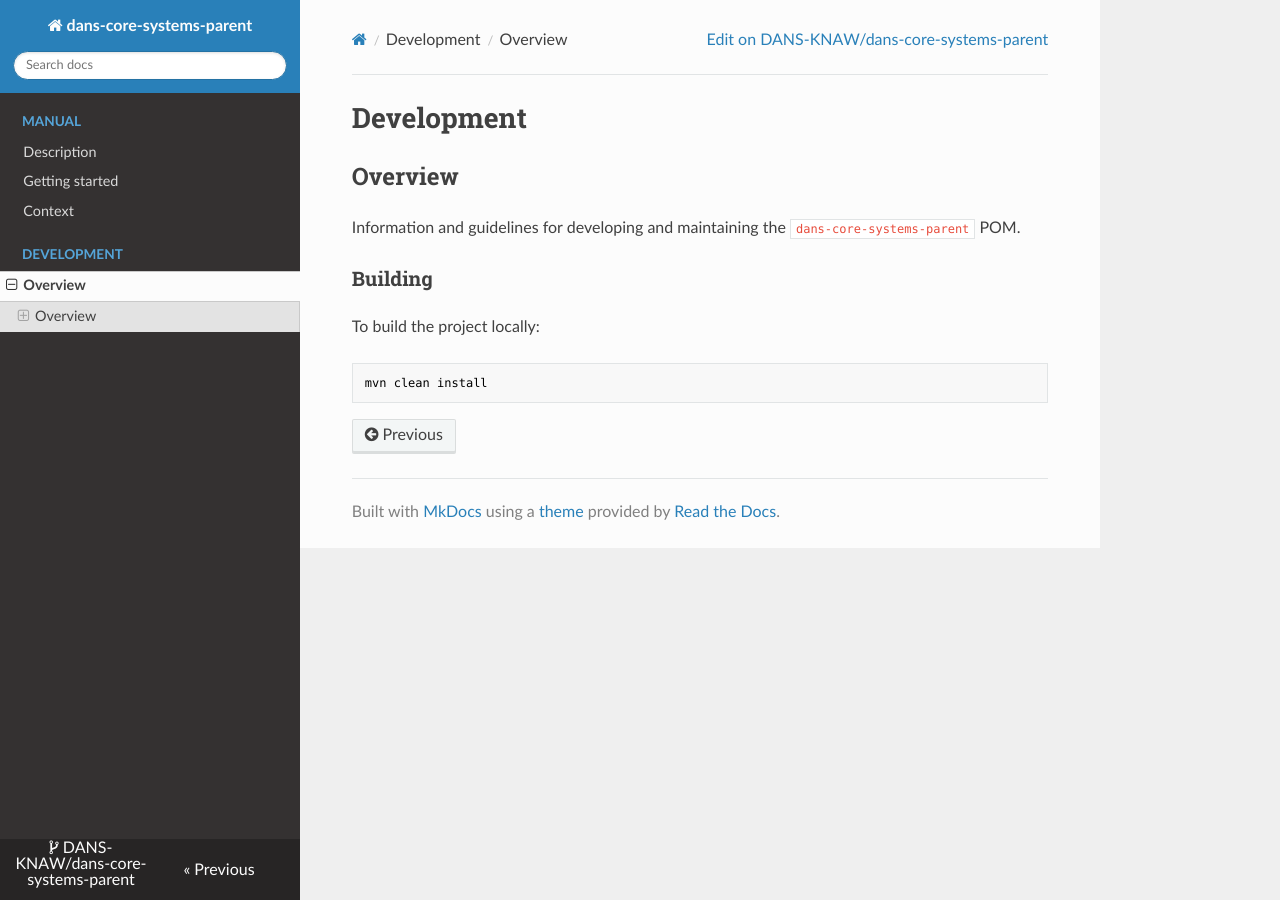
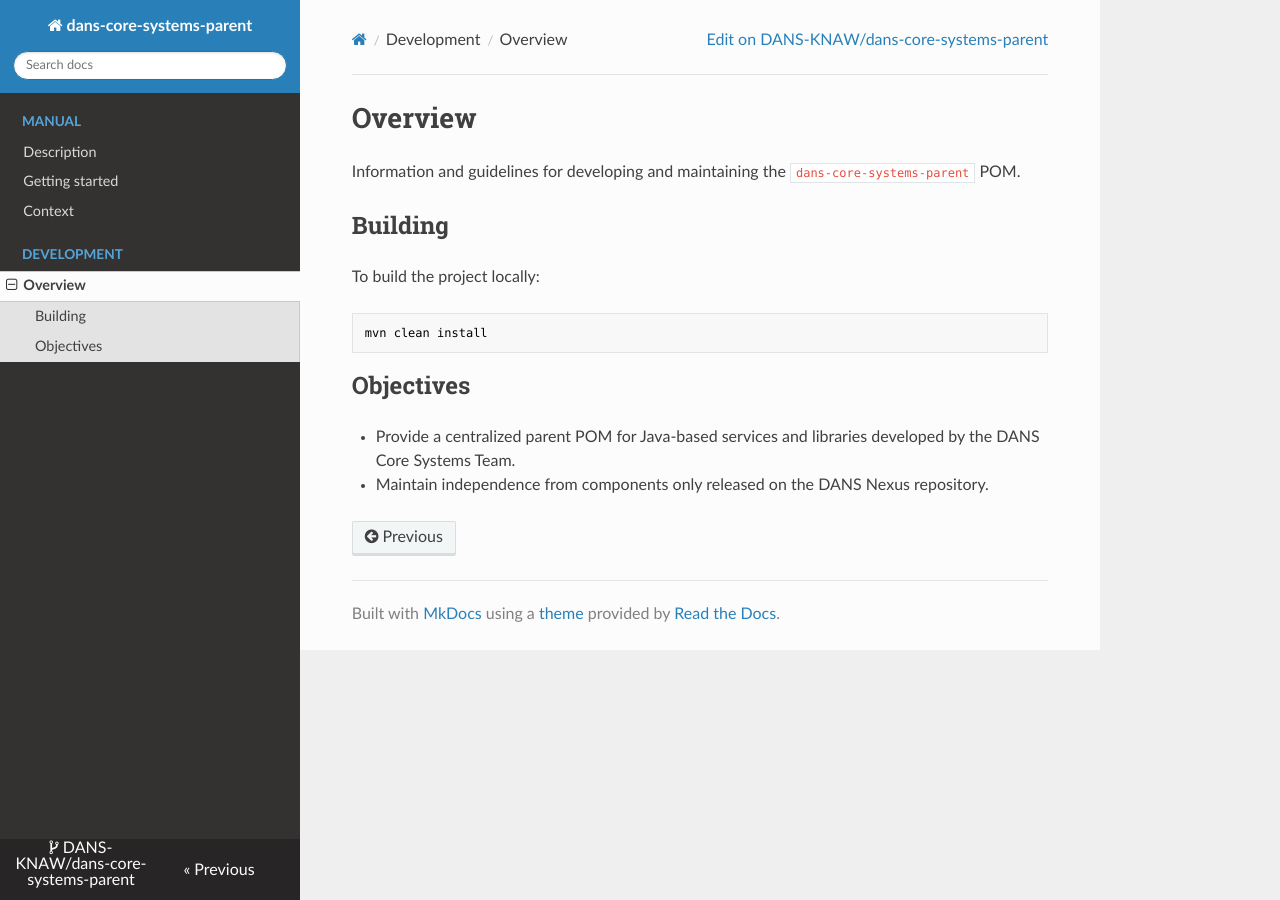
Before and after one commit to DANS-KNAW/dans-core-systems-parent, an MkDocs documentation site: the page built from docs/dev.md, in a window 1280 px wide. Built offline with MkDocs 1.6.1, drawn with Linux system fonts in a browser that asks for light colours; nearby versions of some CDN libraries.

````diff
--- a/docs/dev.md
+++ b/docs/dev.md
@@ -1,13 +1,17 @@
-# Development
+# Overview
 
-## Overview
 
 Information and guidelines for developing and maintaining the `dans-core-systems-parent` POM.
 
-### Building
+## Building
 
 To build the project locally:
 
 ```bash
 mvn clean install
 ```
+
+## Objectives
+
+- Provide a centralized parent POM for Java-based services and libraries developed by the DANS Core Systems Team.
+- Maintain independence from components only released on the DANS Nexus repository.
--- a/mkdocs.yml
+++ b/mkdocs.yml
@@ -29,6 +29,9 @@ nav:
   - Development:
       - Overview: dev.md
 
+extra:
+  dans_core_systems_url: https://dans-knaw.github.io/dans-datastation-architecture/
+
 plugins:
   - markdownextradata
   - search
````
Also changed, not shown: docs/context.md (+3 -1 lines), pom.xml (+0 -18 lines).
